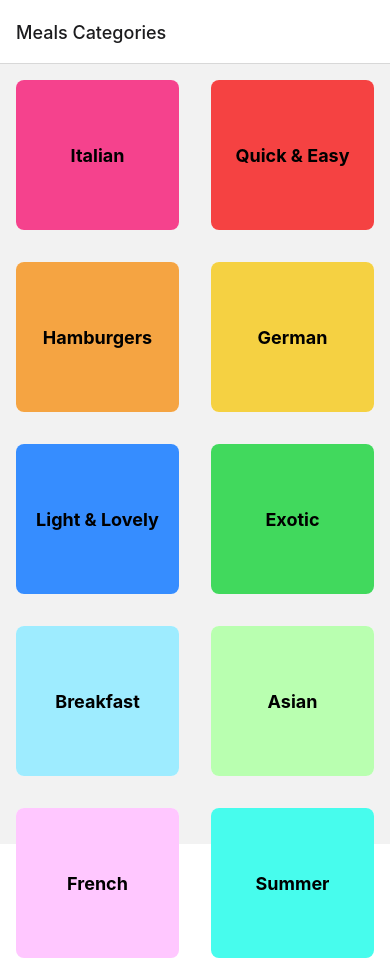
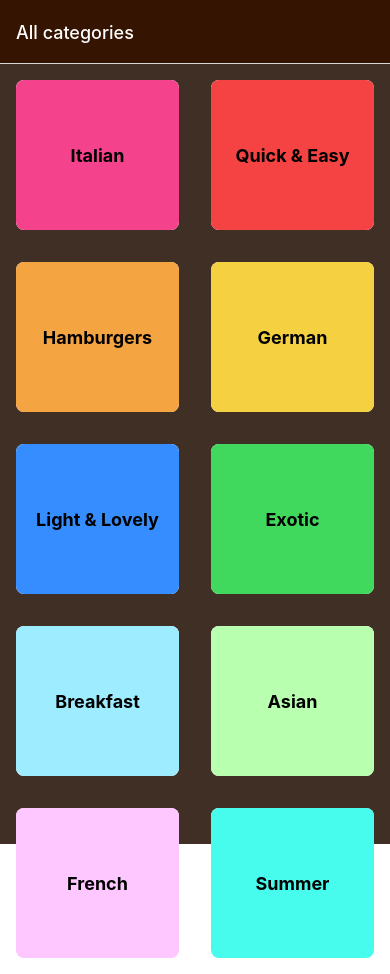
Before and after one commit to dmytro-prontenko/meal-app-rn, a React Native app: screen /MealsCategories in a window 390 px wide. Built offline with nearby package versions, Linux system fonts and the light colour scheme.

Commit message:
feat: dynamic routing and headers setting up

```diff
--- a/App.js
+++ b/App.js
@@ -1,4 +1,4 @@
-import { StyleSheet, View } from 'react-native'
+import { Button, StyleSheet, View } from 'react-native'
 
 import { NavigationContainer } from '@react-navigation/native'
 import { createNativeStackNavigator } from '@react-navigation/native-stack'
@@ -12,16 +12,32 @@ const Stack = createNativeStackNavigator()
 export default function App() {
     return (
         <View style={styles.container}>
-            <StatusBar style="dark" />
+            <StatusBar style="light" />
             <NavigationContainer>
-                <Stack.Navigator>
+                <Stack.Navigator
+                    screenOptions={{
+                        headerStyle: {
+                            backgroundColor: '#351401',
+                        },
+                        headerTintColor: 'white',
+                        contentStyle: { backgroundColor: '#3f2f25' },
+                    }}
+                >
                     <Stack.Screen
-                        name="Meals Categories"
+                        name="MealsCategories"
                         component={CategoriesScreen}
+                        options={{ title: 'All categories' }}
                     />
                     <Stack.Screen
-                        name="Meals Overview"
+                        name="MealsOverview"
                         component={MealsOverviewScreen}
+                        // 1. Динамічне заповнення options через callback
+                        // options={({ route, navigation }) => {
+                        //     const catTitle = route.params.categoryTitle
+                        //     return {
+                        //         title: catTitle,
+                        //     }
+                        // }}
                     />
                 </Stack.Navigator>
             </NavigationContainer>
--- a/screens/CategoriesScreen.js
+++ b/screens/CategoriesScreen.js
@@ -5,7 +5,7 @@ import { CATEGORIES } from '../data/dummy-data'
 
 const CategoriesScreen = ({ navigation }) => {
     const pressHandler = (item) => {
-        navigation.navigate('Meals Overview', {
+        navigation.navigate('MealsOverview', {
             categoryID: item.id,
             categoryTitle: item.title,
         })
--- a/screens/MealsOverviewScreen.js
+++ b/screens/MealsOverviewScreen.js
@@ -1,3 +1,4 @@
+import { useLayoutEffect } from 'react'
 import { FlatList, StyleSheet, Text, View } from 'react-native'
 
 import { useRoute } from '@react-navigation/native'
@@ -6,12 +7,18 @@ import CategoryGridTile from '../components/CategoryGridTile'
 import MealItem from '../components/MealItem'
 import { MEALS } from '../data/dummy-data'
 
-const MealsOverviewScreen = () => {
+const MealsOverviewScreen = ({ navigation }) => {
     const route = useRoute()
     const catId = route.params.categoryID
+    const catTitle = route.params.categoryTitle
     const displayedMeals = MEALS.filter((meal) =>
         meal.categoryIds.includes(catId)
     )
+
+    // Встановлення title для роуту зсередини, а не з App.js
+    useLayoutEffect(() => {
+        navigation.setOptions({ title: catTitle })
+    }, [navigation, catTitle])
 
     return (
         <View style={styles.container}>
```
